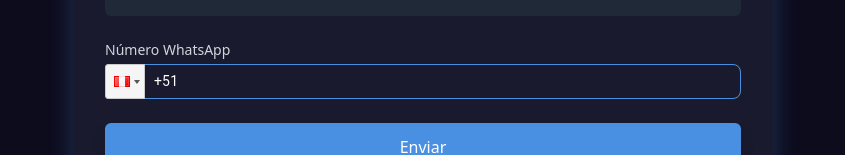
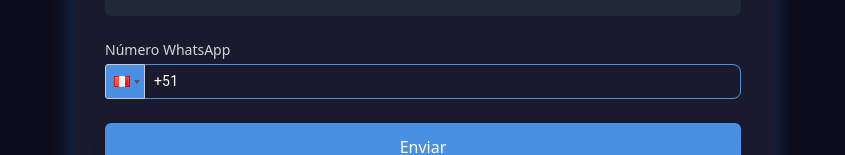
Before and after one commit to deivipluss/landing, a Next.js app: page /contacto in a window 1280 px wide. Shown: the part 473-628 px from the top of the page, without its empty margins (217-1062 px from the left). Built offline with nearby package versions, Linux system fonts and the light colour scheme.

Commit message:
formbusquedaarestaurado2

```diff
--- a/app/contacto/page.tsx
+++ b/app/contacto/page.tsx
@@ -126,20 +126,22 @@ const ContactForm: React.FC = () => {
               border: "1px solid #4A90E2",
               borderRadius: "8px",
             }}
-            enableSearch
-            searchClass="bg-gray-700 text-white p-2 rounded-md"
-            searchPlaceholder="Buscar"
-            searchStyle={{
-              width: "calc(100% - 40px)", // Ajustar el ancho del campo de búsqueda
-              paddingLeft: "10px", // Asegurar que la lupa no se solape
+            buttonStyle={{
+              backgroundColor: "#4A90E2",
+              color: "#FFFFFF",
             }}
             dropdownStyle={{
               backgroundColor: "#FFFFFF", // Fondo blanco para el dropdown
               color: "#333", // Color oscuro para el texto de los países
               scrollbarColor: "#4A90E2 transparent", // Color de la barra de desplazamiento
               scrollbarWidth: "thin",
-              zIndex: 10, // Asegura que las banderas no se muestren sobre el campo de búsqueda
             }}
+            localization={{
+              search: "Buscar",
+            }}
+            enableSearch
+            searchClass="bg-gray-700 text-white p-2 rounded-md"
+            searchPlaceholder="Buscar"
           />
         </div>
         <motion.button
```
